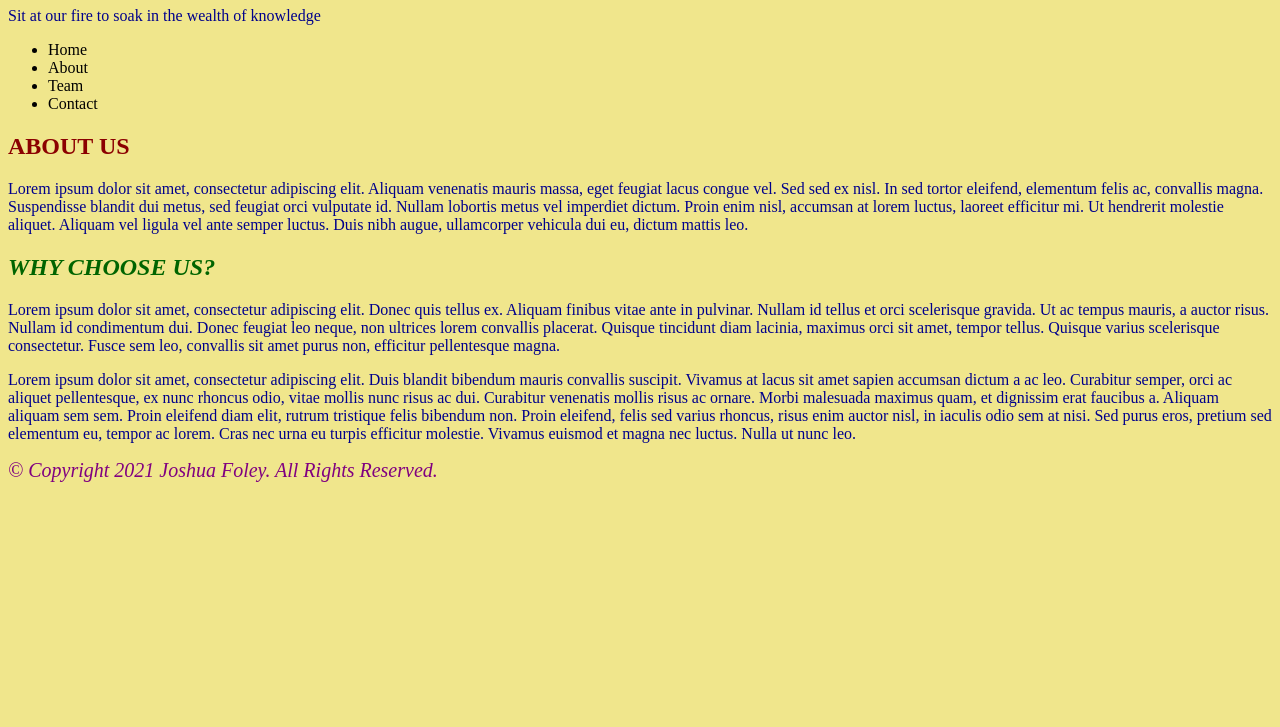
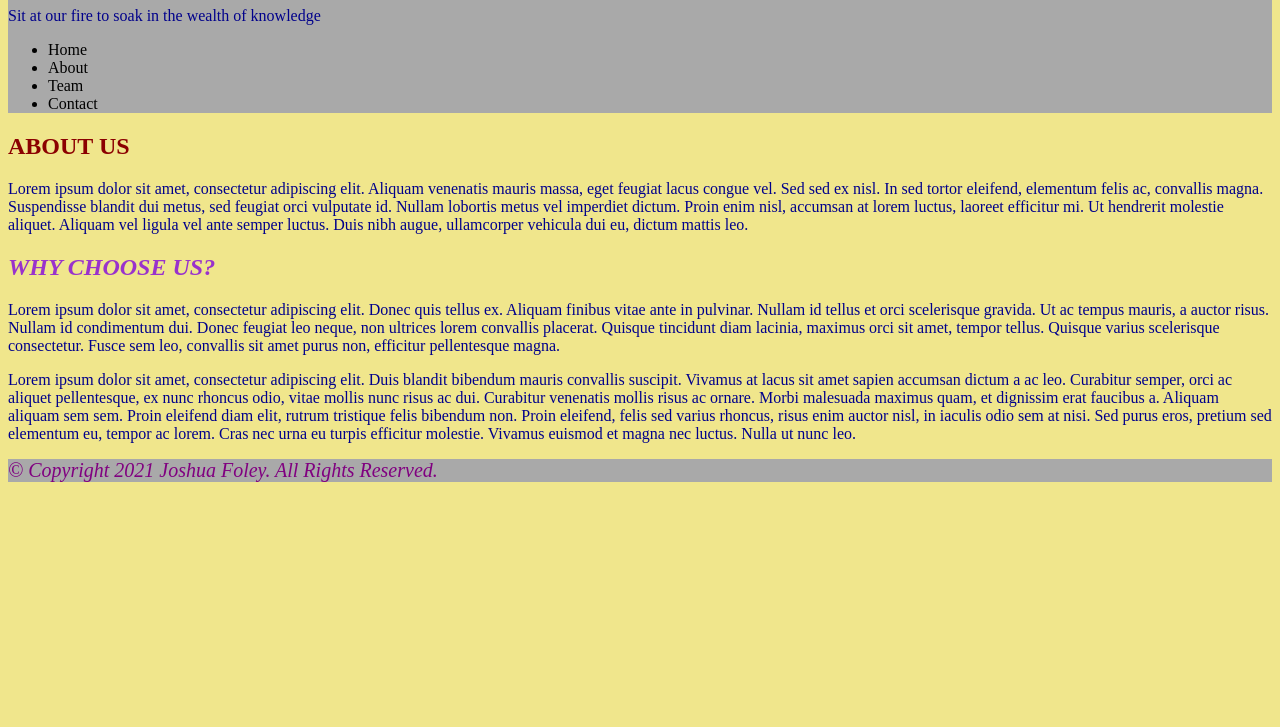
Before and after one commit to JFoley91/FED1StudioProject, a plain HTML site: page FED1STUDIOProject/Index.html in a window 1280 px wide. Shown: the part 73-800 px from the top of the page. Drawn offline with Linux system fonts and the light colour scheme.

Commit message:
Chaged background colors

```diff
--- a/FED1STUDIOProject/StyleSheets/StyleSheetAlpha.css
+++ b/FED1STUDIOProject/StyleSheets/StyleSheetAlpha.css
@@ -1,6 +1,11 @@
 body {
     background-color: Khaki;
 }
+
+header{
+    background-color: darkgray;
+}
+
 h1{
     color:darkred;
 }
@@ -11,7 +16,11 @@ p{
 
 h2{
     font-style: italic;
-    color:darkgreen;
+    color:darkorchid;
+}
+
+footer{
+    background-color: darkgray;
 }
 
 #FT{
```
